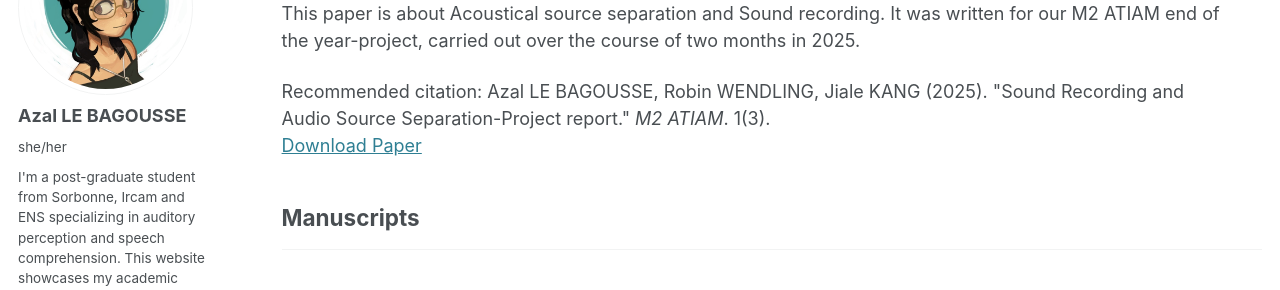
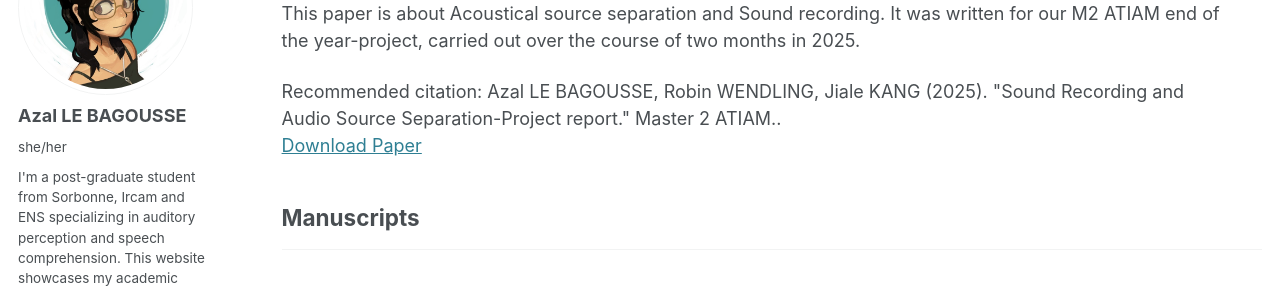
Before and after one commit to azallb/azallb.github.io, a Jekyll site: the page built from _pages/publications.html, in a window 1280 px wide and 900 px high, scrolled down 515 px. Shown: the part 179-469 px from the top of the window. Built offline with Jekyll 4.4.1, drawn with Linux system fonts in a browser that asks for light colours.

```diff
--- a/_publications/2025-02-19-Sound-Source-Separation.md
+++ b/_publications/2025-02-19-Sound-Source-Separation.md
@@ -5,9 +5,9 @@ category: reports
 permalink: /articles/2025-02-19-Sound-Source-Separation
 excerpt: 'This paper is about Acoustical source separation and Sound recording. It was written for our M2 ATIAM end of the year-project, carried out over the course of two months in 2025. '
 date: 2025-02-19
-#venue: 'M2 ATIAM Project'
+venue: NULL
 paperurl: 'http://azallb.github.io/files/PAM-Source-Separation.pdf'
-citation: 'Azal LE BAGOUSSE, Robin WENDLING, Jiale KANG (2025). &quot;Sound Recording and Audio Source Separation-Project report.&quot; <i>M2 ATIAM</i>. 1(3).'
+citation: 'Azal LE BAGOUSSE, Robin WENDLING, Jiale KANG (2025). &quot;Sound Recording and Audio Source Separation-Project report.&quot; Master 2 ATIAM..'
 ---
 
 Abstract : This study investigates the impact of controlled recording conditions on audio source separation by integrating sound recording techniques and numerical signal processing methods. By strategically capturing musical performances with optimized microphone setups to obtain both mixtures and isolated instrument tracks, different levels of separation effectiveness can be achieved. Prior information, in the form of a dictionary of notes obtained by recording each instrument individually, can be incorporated to guide the separation process. Both traditional signal processing methods (Gaussian MNMF, FastMNMF2, ILRMA) and deep learning models (Demucs, Spleeter) were evaluated. Subjective (listening task) and objective (numerical metrics) methods were used for the evaluation of all algorithms. The results indicate that separation performance is strongly influenced by instrument playing techniques, recording conditions, and musical genre selection. Additionally, reverberation and leakage present challenges for separation. The study further analyzes the relationship between evaluation methods, the differences between algorithms, and the impact of input configurations on separation performance.
```
